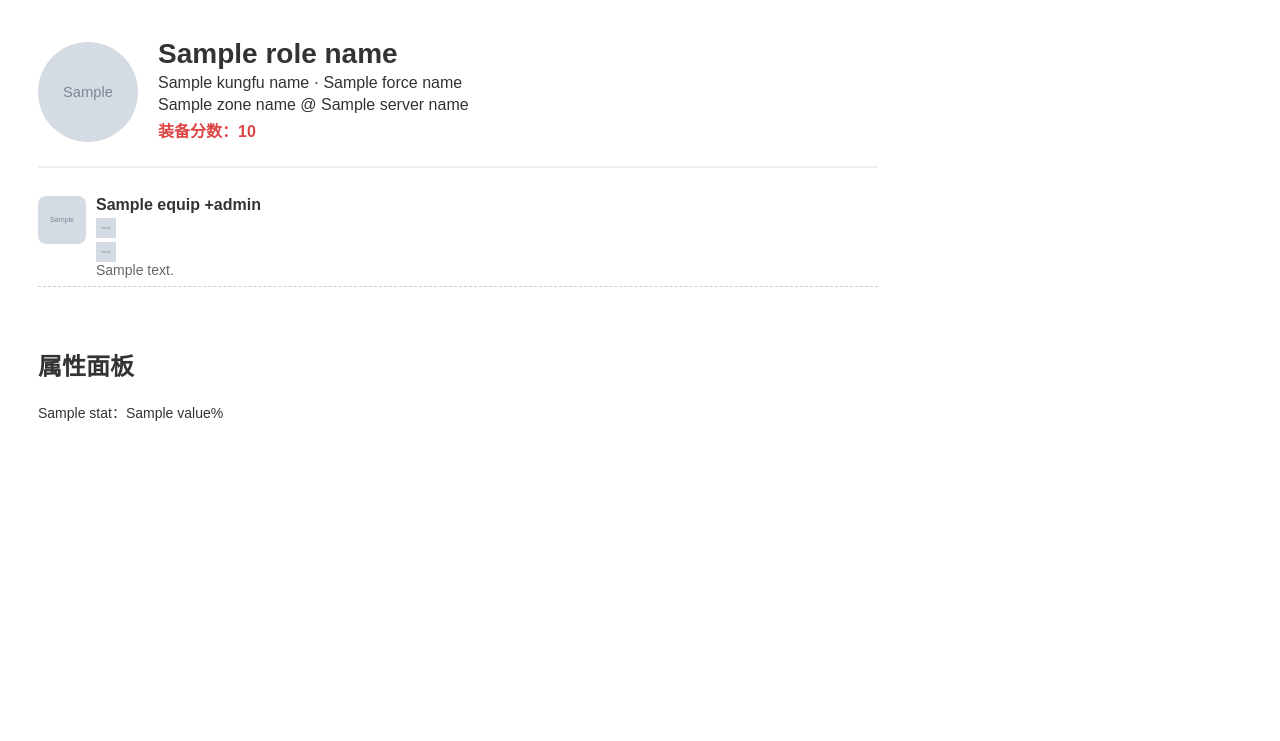
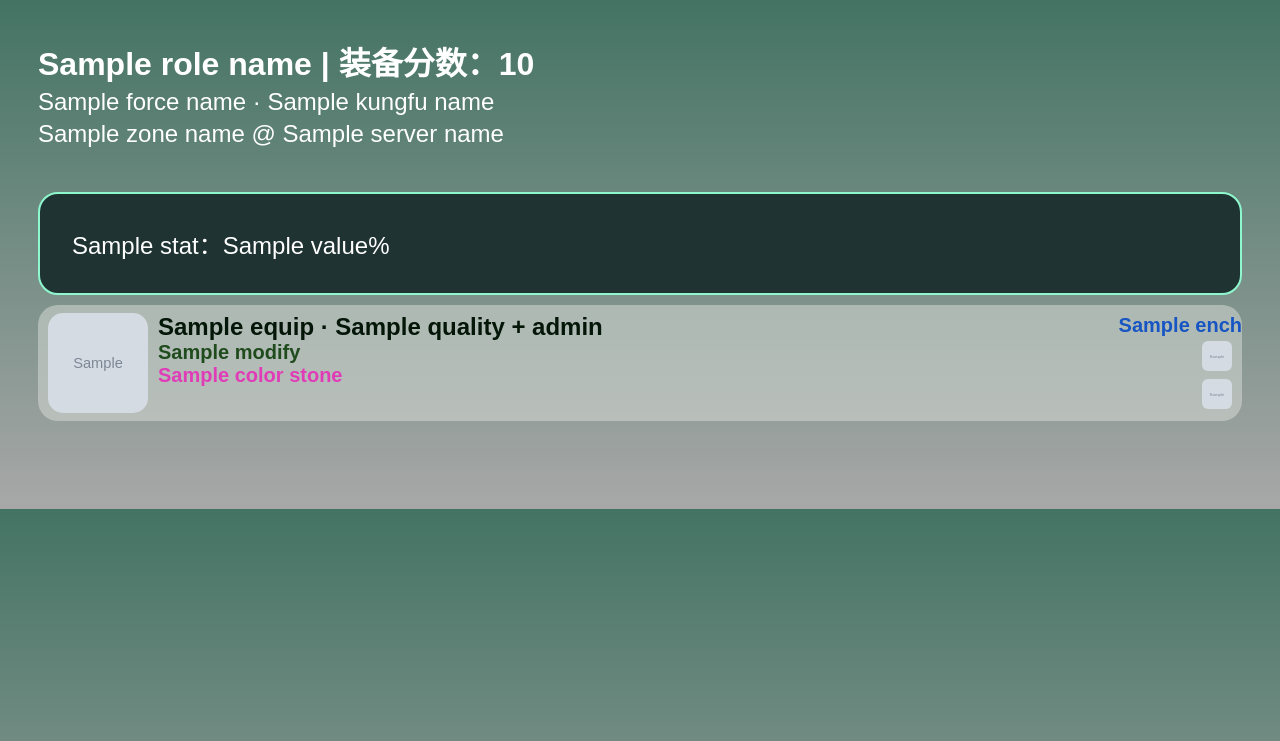
Before and after one commit to Kaibo-He/JX3QQbot, a Python web app: template templates/equip_card.html in a window 1280 px wide. Shown: the top 741 px of the page. Run offline with Jinja, Linux system fonts and the light colour scheme; the template is opened without the code that fills it: most values are stand-ins (such as "Sample title", 1, 10 or a date in 2020); grey boxes marked "Sample" are stand-in pictures.

Commit message:
update role attribute card

```diff
--- a/handlers/role_attribute_handler.py
+++ b/handlers/role_attribute_handler.py
@@ -74,6 +74,6 @@ async def handle_role_attribute_card(content: str):
 
     image = await generate_role_equip_card(data)
     return {
-        "content": f"{data['roleName']} 的装备详情卡片如下：",
+        "content": f"{data['roleName']} 的装备详情如下：",
         "file_image": image
     }
--- a/templates/equip_card.html
+++ b/templates/equip_card.html
@@ -6,9 +6,7 @@
   <style>
     body {
       font-family: sans-serif;
-      background-color: #fff;
-      color: #333;
-      width: 900px;
+      background: linear-gradient(to bottom, #437363, #A8A8A8);
       padding: 30px;
       box-sizing: border-box;
     }
@@ -16,98 +14,140 @@
     .header {
       display: flex;
       align-items: center;
-      border-bottom: 2px solid #eee;
       padding-bottom: 20px;
       margin-bottom: 20px;
-    }
-
-    .avatar {
-      width: 100px;
-      height: 100px;
-      border-radius: 50%;
-      margin-right: 20px;
-      object-fit: cover;
+      color: white;
     }
 
     .header .info h1 {
       margin: 0;
-      font-size: 28px;
+      font-size: 32px;
     }
     .header .info p {
       margin: 4px 0;
-      font-size: 16px;
-    }
-
-    .score {
-      color: #d44;
-      font-size: 20px;
-      font-weight: bold;
+      font-size: 24px;
     }
 
     .equip-list {
-      margin-bottom: 30px;
+      margin-bottom: 50px;
     }
 
     .equip {
       display: flex;
       padding: 8px 0;
-      border-bottom: 1px dashed #ccc;
+      background-color: rgba(217, 222, 216, 0.51);
+      border-radius: 20px;
+      margin-bottom: 10px;
+      margin-top: 10px;
     }
 
     .equip img.icon {
-      width: 48px;
-      height: 48px;
+      width: 100px;
+      height: 100px;
+      margin-left: 10px;
       margin-right: 10px;
-      border-radius: 8px;
+      border-radius: 15px;
     }
 
     .equip .details {
-      flex: 1;
+      display: flex;
+      justify-content: space-between;
+      width: 100%;
+    }
+
+    .equip .details-left {
+      text-align: left;
+    }
+
+    .equip .details-right {
+      display: flex;
+      flex-direction: column;
+      align-items: flex-end; /* 所有子元素靠右 */
+      justify-content: center; /* 可选，让竖直居中 */
+      text-align: right;
+      gap: 4px;
     }
 
     .equip .details .name {
       font-weight: bold;
-      font-size: 16px;
-      margin-bottom: 4px;
+      font-size: 24px;
+      color: #041608;
     }
 
-    .equip .details .summary {
-      font-size: 14px;
-      color: #666;
+    .equip .details .modifys {
+      font-size: 20px;
+      font-weight: bold;
+      color: #1F4B1D;
     }
 
-    .stones, .enchants {
-      display: flex;
-      gap: 5px;
-      margin-top: 4px;
+    .equip .details .colorStone {
+      font-size: 20px;
+      font-weight: bold;
+      color: #E13CB8;
     }
-    .stones img, .enchants img {
-      width: 20px;
-      height: 20px;
+
+    .equip .details .enchant{
+      font-size: 20px;
+      font-weight: bold;
+      color: #1655C3;
+    }
+
+    .equip .details .common{
+      margin-right: 10px;
+    }
+
+    .equip .details .common img {
+      width: 30px;
+      height: 30px;
+      object-fit: cover;
+      border-radius: 6px;
+    }
+
+    .equip .details .stones{
+      margin-right: 10px;
+    }
+
+    .equip .details .stones img {
+      width: 30px;
+      height: 30px;
+      object-fit: cover;
+      border-radius: 6px;
     }
 
     .panel {
-      padding-top: 10px;
+      padding-top: 0px;
+      background-color: #1F3432;
+      border-radius: 20px;
+      border: 2px solid #8EF7CE;
+      padding: 32px;
     }
     .panel-row {
       display: flex;
       flex-wrap: wrap;
+      color: white
     }
     .panel-item {
       width: 30%;
-      font-size: 14px;
-      margin-bottom: 10px;
+      font-size: 24px;
     }
   </style>
 </head>
 <body>
   <div class="header">
-    <img class="avatar" src="{{ avatar_url }}">
     <div class="info">
-      <h1>{{ role_name }}</h1>
-      <p>{{ kungfu_name }} · {{ force_name }}</p>
+      <h1>{{ role_name }} | 装备分数：{{ score }}</h1>
+      <p>{{ force_name }} · {{ kungfu_name }}</p>
       <p>{{ zone_name }} @ {{ server_name }}</p>
-      <p class="score">装备分数：{{ score }}</p>
+    </div>
+  </div>
+
+  <div class="panel">
+    <div class="panel-row">
+      {% for stat in panelList.panel %}
+      <div class="panel-item">
+        {{ stat.name }}：{{ stat.value }}{% if stat.percent %}%{% endif %}
+      </div>
+      {% endfor %}
     </div>
   </div>
 
@@ -116,36 +156,41 @@
     <div class="equip">
       <img class="icon" src="{{ equip.icon }}">
       <div class="details">
-        <div class="name">{{ equip.name }}{% if equip.strengthLevel %} +{{ equip.strengthLevel }}{% endif %}</div>
-        <div class="stones">
-          {% for stone in equip.fiveStone %}
-          <img src="{{ stone.icon }}">
-          {% endfor %}
+        <div class="details-left">
+          <div class="name">{{ equip.name }} · {{ equip.quality }} {% if equip.strengthLevel %} + {{ equip.strengthLevel }}{% endif %}</div>
+          <div class="modifys">
+            {% for modify in equip.modifyType %}
+            {{ modify.name }}
+            {% endfor %}
+          </div>
+          <div class="colorStone">
+            {% if equip.colorStone %}
+            {{ equip.colorStone.name }}
+            {% endif %}
+          </div>
         </div>
-        <div class="enchants">
-          {% for ench in equip.permanentEnchant %}
-          <img src="{{ ench.icon }}">
-          {% endfor %}
-        </div>
-        <div class="summary">
-          {% if equip.modifyType %}
-            {{ equip.modifyType[0].desc }}
-          {% endif %}
+        <div class="details-right">
+          <div class="enchant">
+            {% for ench in equip.permanentEnchant %}
+            {{ ench.name }}
+            {% endfor %}
+          </div>
+          <div class="common">
+            {% if equip.commonEnchant %}
+            <img src="{{ equip.commonEnchant.icon }}">
+            {% endif %}
+          </div>
+          <div class="stones">
+            {% for stone in equip.fiveStone %}
+            <img src="{{ stone.icon }}">
+            {% endfor %}
+          </div>
         </div>
       </div>
     </div>
     {% endfor %}
   </div>
 
-  <div class="panel">
-    <h2>属性面板</h2>
-    <div class="panel-row">
-      {% for stat in panelList.panel %}
-      <div class="panel-item">
-        {{ stat.name }}：{{ stat.value }}{% if stat.percent %}%{% endif %}
-      </div>
-      {% endfor %}
-    </div>
-  </div>
+
 </body>
 </html>
```
